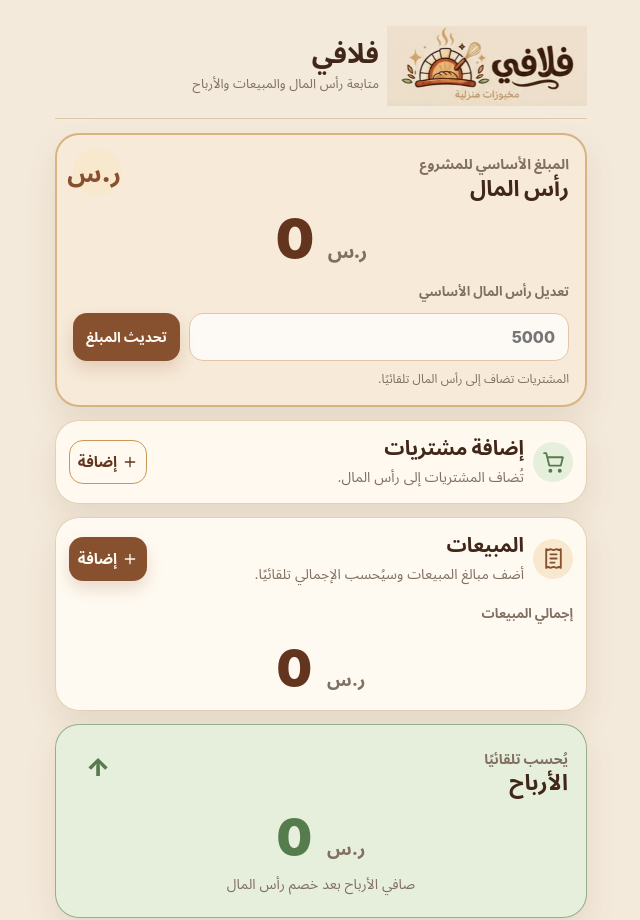
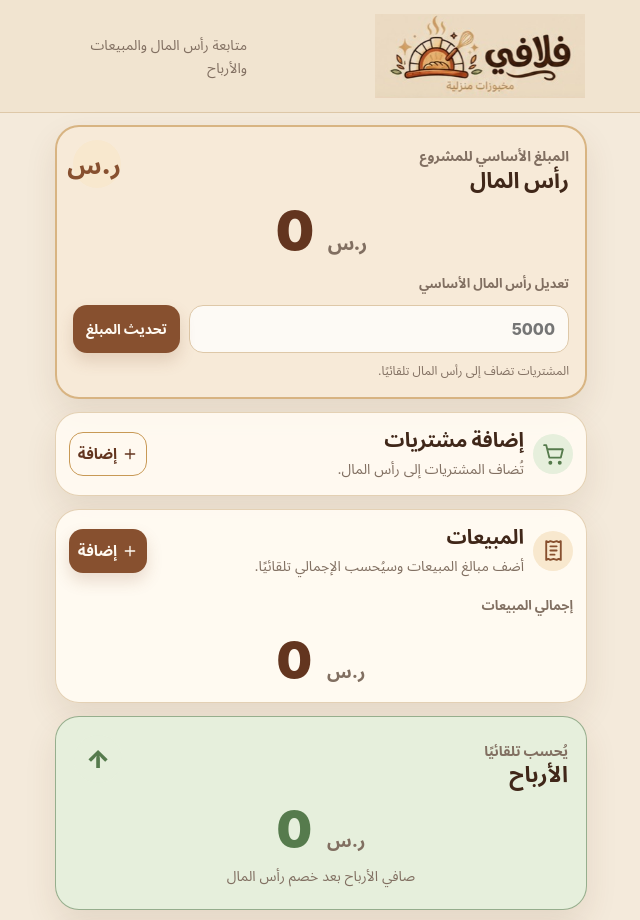
Before and after one commit to fryd5449-web/-masarifi, a website with bundled scripts: page index.html in a window 1280 px wide. Shown: the top 920 px of the page, without its empty margins (319-959 px from the left). Built offline with nearby package versions, Linux system fonts and the light colour scheme.

Commit message:
Fix Flavi full-width brand header

```diff
--- a/index.html
+++ b/index.html
@@ -14,11 +14,13 @@
   <link rel="stylesheet" href="./styles.css" />
 </head>
 <body>
+  <header class="brand-bar">
+    <div class="brand-bar-inner">
+      <img class="logo" src="./assets/flavi-logo.png" alt="فلافي" />
+      <p>متابعة رأس المال والمبيعات والأرباح</p>
+    </div>
+  </header>
   <main class="page">
-    <header class="header">
-      <img class="logo" src="./assets/flavi-logo.png" alt="فلافي" />
-      <div class="header-copy"><h1>فلافي</h1><p>متابعة رأس المال والمبيعات والأرباح</p></div>
-    </header>
     <div class="stack">
       <section class="panel capital-panel" aria-labelledby="capitalHeading">
         <div class="panel-inner">
--- a/styles.css
+++ b/styles.css
@@ -33,6 +33,17 @@
     .header-copy { min-width: 0; }
     .header h1 { margin: 0 0 3px; font-size: 27px; line-height: 1.2; }
     .header p { margin: 0; color: var(--muted); font-size: 13px; line-height: 1.6; }
+    .brand-bar { width: 100%; background: var(--surface-soft); border-bottom: 1px solid var(--line); padding-top: env(safe-area-inset-top); }
+    .brand-bar-inner { width: min(100%, 560px); margin-inline: auto; padding: 14px 16px; display: flex; align-items: center; justify-content: space-between; gap: 14px; }
+    .brand-bar .logo { width: 175px; max-width: none; flex-shrink: 0; object-fit: contain; }
+    .brand-bar p { margin: 0; min-width: 0; max-width: 190px; color: var(--muted); font-size: 14px; font-weight: 500; line-height: 1.65; text-align: right; }
+    .brand-bar + .page { padding-top: 12px; }
+    @media (max-width: 359px) {
+      .brand-bar-inner { gap: 10px; padding-inline: 14px; }
+      .brand-bar .logo { width: 150px; }
+      .brand-bar p { font-size: 13px; }
+    }
+    @media (min-width: 600px) { .brand-bar .logo { width: 210px; } }
     .stack { display: grid; gap: 13px; }
     .panel { background: rgba(255, 250, 242, .93); border: 1px solid rgba(222, 200, 168, .82); border-radius: var(--radius); box-shadow: var(--shadow); overflow: hidden; }
     .panel-inner { padding: 18px; }
```
